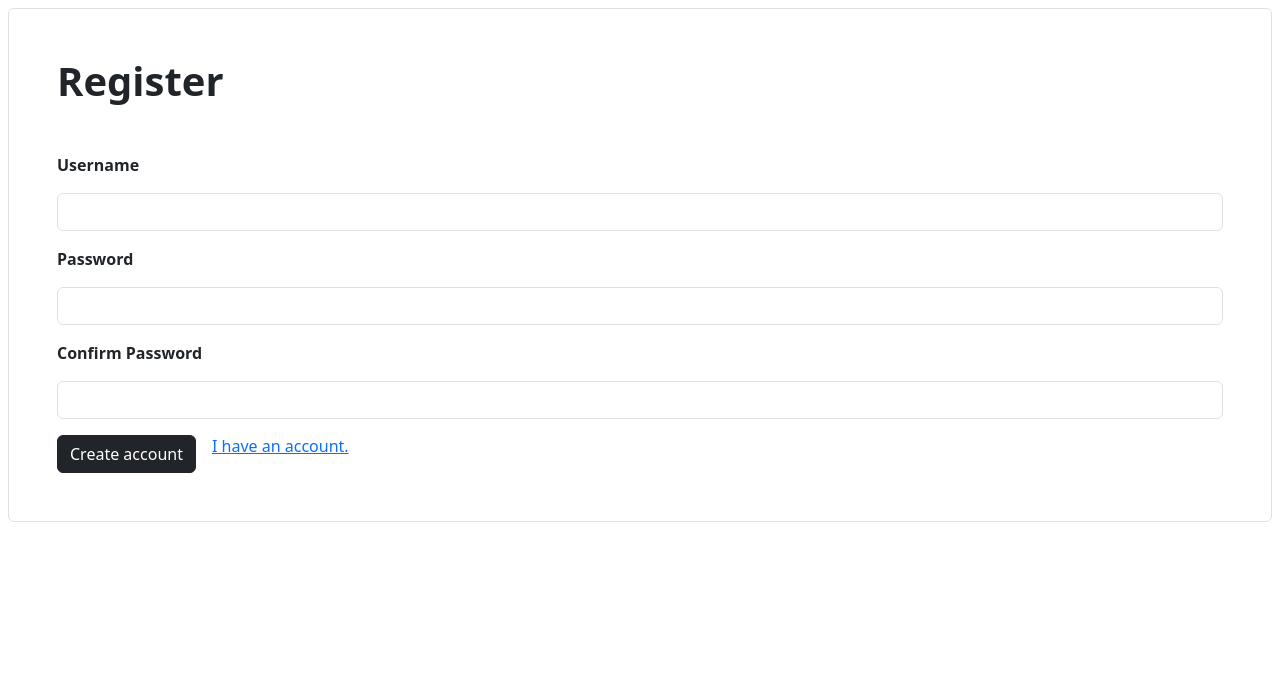
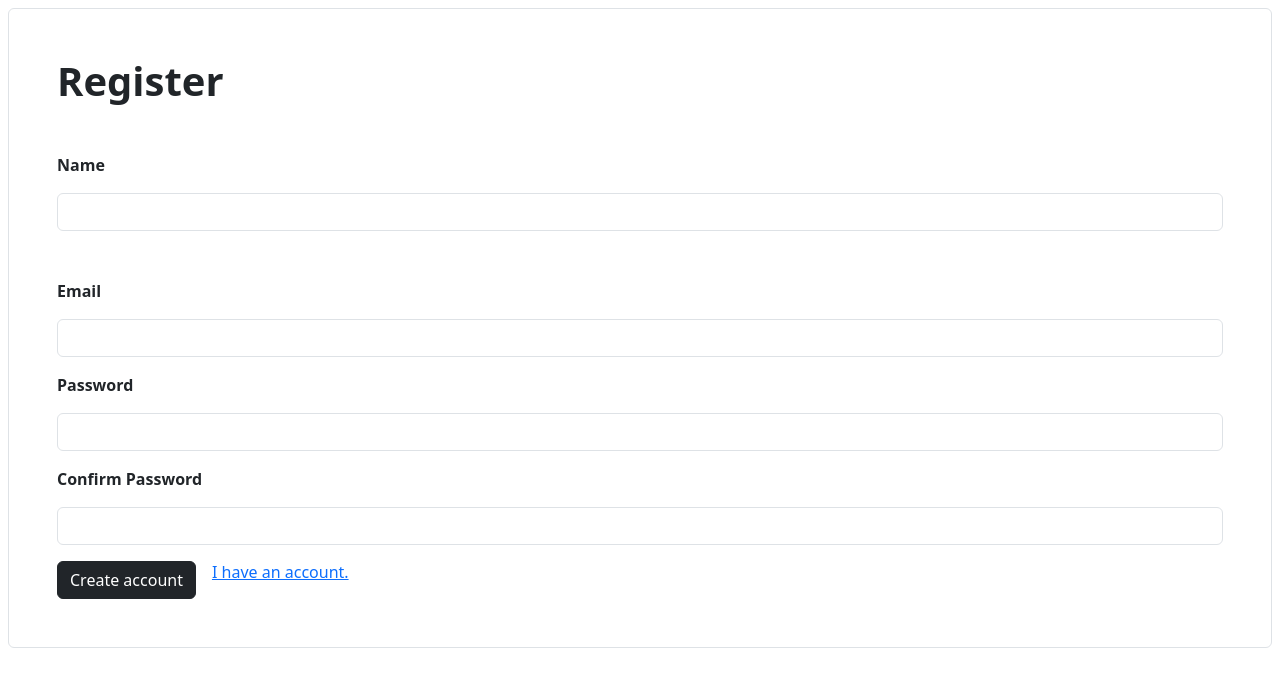
Before and after one commit to bryllim/wd63blogger, a React (Vite) app in the folder client/: page /register in a window 1280 px wide. Shown: the top 686 px of the page. Built offline with nearby package versions, Linux system fonts and the light colour scheme.

Commit message:
added logic for auth

```diff
--- a/client/src/pages/Home.jsx
+++ b/client/src/pages/Home.jsx
@@ -1,10 +1,16 @@
 function Home(){
+
+    const handleLogout = () => {
+        localStorage.removeItem("token");
+        window.location.href="/";
+    }
+
     return(
         <>
         <h1 className="fw-bold">Home</h1>
         <p>Welcome back, username!</p>
 
-        <button className="btn btn-dark btn-sm">Logout</button>
+        <button onClick={handleLogout} className="btn btn-dark btn-sm">Logout</button>
         </>
     )
 }
--- a/client/src/pages/Login.jsx
+++ b/client/src/pages/Login.jsx
@@ -1,18 +1,61 @@
 import { Link } from "react-router-dom";
+import { useState } from "react";
 
-function Login(){
-    return(
-        <>
-            <h1 className="fw-bold">Login</h1>
-            <p className="fw-bold mt-5">Username</p>
-            <input type="text" className="form-control"/>
-            <p className="fw-bold mt-3">Password</p>
-            <input type="text" className="form-control"/>
-            <button className="btn btn-dark mt-3">Login</button>
-            <Link to="/register" className="ms-3 align-middle">Create an account</Link>
-        </>
+function Login() {
+  const [email, setEmail] = useState("");
+  const [password, setPassword] = useState("");
 
-    )
+  const handleLogin = async (e) => {
+    e.preventDefault();
+
+    const response = await fetch('http://127.0.0.1:8000/api/login', {
+        method: 'POST',
+        headers: { 'Content-Type': 'application/json',
+        },
+        body: JSON.stringify({
+            email,
+            password
+        })
+    });
+
+    const data = await response.json();
+    alert(data.success);
+    if(data.success){
+        localStorage.setItem('token', data.token);
+        window.location.href="/home";
+    }else{
+        alert("Login failed!");
+    }
+
+  }
+
+  return (
+    <>
+      <h1 className="fw-bold">Login</h1>
+      <form onSubmit={handleLogin}>
+        <p className="fw-bold mt-5">Email</p>
+        <input
+          type="email"
+          className="form-control"
+          value={email}
+          onChange={(e) => setEmail(e.target.value)}
+          required
+        />
+        <p className="fw-bold mt-3">Password</p>
+        <input
+          type="password"
+          className="form-control"
+          value={password}
+          onChange={(e) => setPassword(e.target.value)}
+          required
+        />
+        <button type="submit" className="btn btn-dark mt-3">Login</button>
+        <Link to="/register" className="ms-3 align-middle">
+          Create an account
+        </Link>
+      </form>
+    </>
+  );
 }
 
 export default Login;
--- a/client/src/pages/Register.jsx
+++ b/client/src/pages/Register.jsx
@@ -1,19 +1,91 @@
 import { Link } from "react-router-dom";
+import { useState } from "react";
 
-function Register(){
-    return(
-        <>
-            <h1 className="fw-bold">Register</h1>
-            <p className="fw-bold mt-5">Username</p>
-            <input type="text" className="form-control"/>
-            <p className="fw-bold mt-3">Password</p>
-            <input type="text" className="form-control"/>
-            <p className="fw-bold mt-3">Confirm Password</p>
-            <input type="text" className="form-control"/>
-            <button className="btn btn-dark mt-3">Create account</button>
-            <Link to="/" className="ms-3 align-middle">I have an account.</Link>
-        </>
-    )
+function Register() {
+  const [name, setName] = useState("");
+  const [email, setEmail] = useState("");
+  const [password, setPassword] = useState("");
+  const [confirmpassword, setConfirmpassword] = useState("");
+  const [isLoading, setIsLoading] = useState(false);
+
+  const handleRegister = async (e) => {
+    e.preventDefault();
+
+    setIsLoading(true);
+
+    if (password === confirmpassword) {
+      const response = await fetch("http://127.0.0.1:8000/api/register", {
+        method: "POST",
+        headers: {
+          "Content-Type": "application/json",
+        },
+        body: JSON.stringify({
+          name,
+          email,
+          password,
+        }),
+      });
+
+      if(response.ok){
+        window.location.href="/";
+      }
+    } else {
+      alert("Passwords do not match!");
+    }
+  };
+
+  return (
+    <>
+      <h1 className="fw-bold">Register</h1>
+      <form onSubmit={handleRegister}>
+        <p className="fw-bold mt-5">Name</p>
+        <input
+          type="text"
+          className="form-control"
+          value={name}
+          onChange={(e) => setName(e.target.value)}
+          required
+        />
+        <p className="fw-bold mt-5">Email</p>
+        <input
+          type="email"
+          className="form-control"
+          value={email}
+          onChange={(e) => setEmail(e.target.value)}
+          required
+        />
+        <p className="fw-bold mt-3">Password</p>
+        <input
+          type="password"
+          className="form-control"
+          value={password}
+          onChange={(e) => setPassword(e.target.value)}
+          required
+        />
+        <p className="fw-bold mt-3">Confirm Password</p>
+        <input
+          type="password"
+          className="form-control"
+          value={confirmpassword}
+          onChange={(e) => setConfirmpassword(e.target.value)}
+          required
+        />
+        {isLoading ? (
+          <button type="submit" disabled className="btn btn-dark mt-3">
+            Registering...
+          </button>
+        ) : (
+          <button type="submit" className="btn btn-dark mt-3">
+            Create account
+          </button>
+        )}
+
+        <Link to="/" className="ms-3 align-middle">
+          I have an account.
+        </Link>
+      </form>
+    </>
+  );
 }
 
 export default Register;
```
Also changed, not shown: 2 other files (tests, documents, lock files or other folders).
